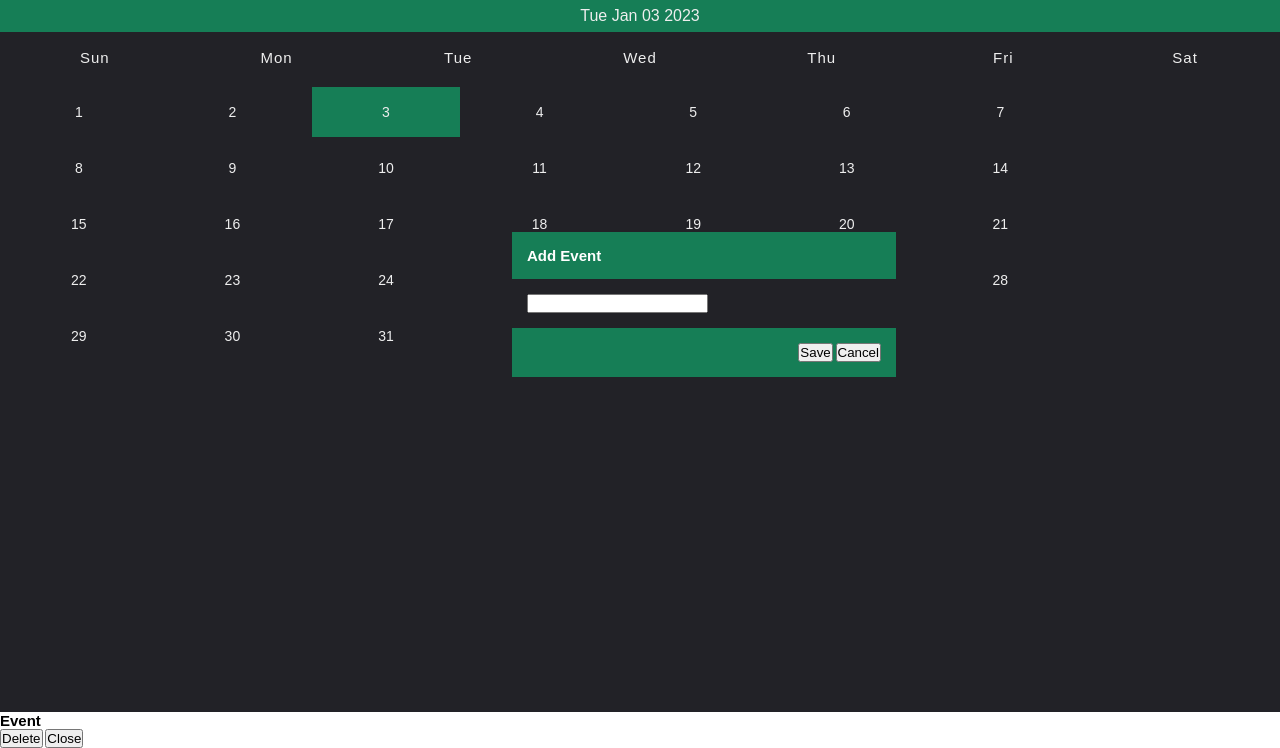
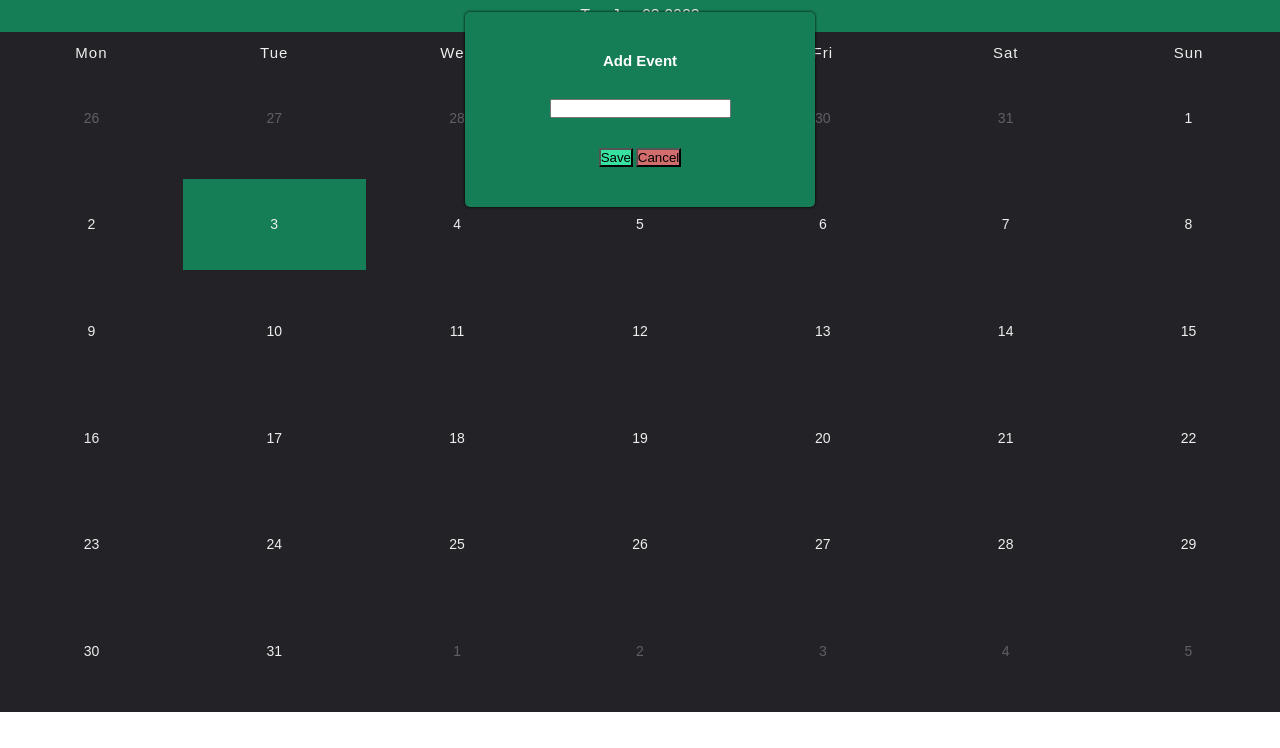
Before and after one commit to eichebe/Calendar, a plain HTML site: page Frondend/index.html in a window 1280 px wide. Both pictures are taken after a click on the element "10". Shown: the part 88-836 px from the top of the page. After the commit the page ends 800 px from the top, so only its background shows below. Drawn offline with Linux system fonts and the light colour scheme.

Commit message:
Css fixed and Events Work

```diff
--- a/Frondend/index.html
+++ b/Frondend/index.html
@@ -23,15 +23,15 @@
             <i id="nextMonth" class="gg-chevron-right"></i>
           </div>
           <div class="weekdays">
-            <div>Sun</div>
             <div>Mon</div>
             <div>Tue</div>
             <div>Wed</div>
             <div>Thu</div>
             <div>Fri</div>
             <div>Sat</div>
+            <div>Sun</div>
           </div>
-          <div class="days"></div>
+          <div id="calendar" class="days"></div>
         </div>
       </div>
 
@@ -56,16 +56,18 @@
     </div>
   </div>
 </div>
+<div id="deleteEventModal" class="modal">
 
-<div id="deleteEventModal">
-  <h2>Event</h2>
+  <div class="modal-content">
 
-  <p id="eventText"></p>
+    <div class="modal-header">
+      <h2><p id="eventText"></p></h2>
+    </div>
 
-  <button id="deleteButton">Delete</button>
-  <button id="closeButton">Close</button>
-</div>
-
+    <div class="modal-body">
+      <button id="deleteButton">Delete</button>
+      <button id="closeButton">Close</button>
+    </div>
 
       <script src="script.js"></script>
 </body>
--- a/Frondend/script.js
+++ b/Frondend/script.js
@@ -1,34 +1,64 @@
-//import { openModal} from '/.event.js';
 let clicked = null;
+let nav = 0;
 let events = localStorage.getItem('events') ? JSON.parse(localStorage.getItem('events')) : [];
-const date = new Date();
+//const date = new Date();
 const deleteEventModal = document.getElementById("deleteEventModal");
 const eventTitleInput = document.getElementById("event-title");
 const newEventModal = document.getElementById("modal");
+const calendar = document.getElementById("calendar");
 const eventForDay = events.find(e => e.date === clicked);
+const dt = new Date();
+
+
 
 
 function openModal(date){
     clicked = date;
-
+    const eventForDay = events.find(e => e.date === clicked);
+  console.log(eventForDay);
   if (eventForDay) {
+    if(newEventModal.style.display = "block"){
+      newEventModal.style.display = "none"
+    }
     document.getElementById("eventText").innerText = eventForDay.title;
     deleteEventModal.style.display = "block";
   } else {
-    newEventModal.style.display = "block";
+    if(deleteEventModal.style.display = "block"){
+      deleteEventModal.style.display = "none"
+    }
+      newEventModal.style.display = "block";
   }
   }
 
 function init () {
-    date.setDate(1);
+  const dt = new Date();
+  //date.setDate(1);
+  if (nav !==0) {
+    //selection for Buttons Month + nav
+    dt.setMonth;
+    dt.setDate(1);
+    dt.setMonth(new Date().getMonth() + nav);
+}
 
-const indexFirstDay = date.getDay();
+const day = dt.getDate();
+const month = dt.getMonth();
+const year = dt.getFullYear();
+const firstDayOfMonth = new Date(year, month, 1);
+const eventForDay = events.find(e => e.date === clicked);
+//const indexFirstDay = date.getDay();
+const dateString = firstDayOfMonth.toLocaleDateString("de-DE", {
+  weekday: 'long',
+  year: 'numeric',
+  month: 'numeric',
+  day: "numeric",
 
-const indexLastDay = new Date(date.getFullYear(), date.getMonth() + 1, 0).getDay();
+});
 
-const monthDays = document.querySelector(".days");
+const indexLastDay = new Date(dt.getFullYear(), dt.getMonth() + 1, 0).getDay();
 
+//const monthDays = document.querySelector(".days");
 
+const weekdays = ["Montag", "Dienstag", "Mittwoch", "Donnerstag", "Freitag", "Samstag", "Sonntag"];
 
 const months = [
     "January",
@@ -45,108 +75,83 @@ const months = [
     "December",
     ];
 
-const currentMonth = date.getMonth();
-const currentYear = date.getFullYear();
-const lastDay = new Date(date.getFullYear(), date.getMonth() + 1, 0).getDate();
-const prevLastDay = new Date(date.getFullYear(), date.getMonth(), 0).getDate();
-const firstDay = new Date(date.getFullYear(), date.getMonth(), 1).getDay();
+//const currentMonth = date.getMonth();
+//const currentYear = date.getFullYear();
+const lastDay = new Date(dt.getFullYear(), dt.getMonth() + 1, 0).getDate();
+const prevLastDay = new Date(dt.getFullYear(), dt.getMonth(), 0).getDate();
+//const firstDay = new Date(date.getFullYear(), date.getMonth(), 1).getDay();
+const daysInMonth = new Date(year, month + 1, 0).getDate();
 
+
+const padd = weekdays.indexOf(dateString.split(', ') [0]);
+const paddingDays = padd;
 
 const emptyCells = 7 - (indexLastDay + lastDay) % 7;
 const nextDays = emptyCells > 0 ? emptyCells : 7;
 
-//document.getElementById("saveButton").addEventListener("click", saveInput);
-document.getElementById("currentYear").innerText = date.getFullYear();
-document.getElementById("currentMonthDate").innerText = months[date.getMonth()];
+document.getElementById("currentYear").innerText = dt.getFullYear();
+document.getElementById("currentMonthDate").innerText =
+        `${dt.toLocaleDateString("en-us", { month: "long"})} `;
 document.getElementById("dateToday").innerText = new Date().toDateString();
 
+
 let days = "";
+//let eventDiv = null;
+let nextMonthPadding = 7 - (paddingDays + daysInMonth) % 7;
+let count = paddingDays;
+for(let i = 1; i <= paddingDays + daysInMonth; i++) {
+  const daySquare = document.createElement("div");
+  daySquare.classList.add("day");
+  const dayString = `${month + 1}/${i - paddingDays}/${year}`;
+  console.log(padd);
+  if(i > paddingDays) {
+      daySquare.innerText = i - paddingDays;
+      const eventForDay = events.find(e => e.date === dayString);
+      //highlight current day nav = 0 current month
+      if (i - paddingDays === day && nav === 0){
+           daySquare.id = "today";
+      }
 
-//Prev Month Days
-for(let x = indexFirstDay; x > 0; x--){
-    days+=`<div class="prev-date">${prevLastDay - x +1}</div>`
-}
 
-//Current Month Days
-for (let i = 1; i <= lastDay; i++){
-    //Today
-    if( i === new Date().getDate() && date.getMonth() === new Date().getMonth()){
-        days += `<div class="thisMonthDays" id="today">${i}</div>`;
-        if(eventForDay) {
-            const eventDiv = document.createElement("div");
-            eventDiv.classList.add("event");
-            eventDiv.innerText = eventForDay.title;
-            monthDays.appendChild(eventDiv);
-        }
-
-    }else{
-
-    days+=`<div class="thisMonthDays" id="${i}">${i}</div>`;
-
-    monthDays.innerHTML= days;
-    }
-}
-
-    //Days of next Month
-    for(let j = 1; j <= nextDays; j++) {
-        days += `<div class="next-date">${j}</div>`;
-        monthDays.innerHTML = days;
-    }
-    const thisMonthDaysElements = document.getElementsByClassName("thisMonthDays");
-
-    for (let i = 0; i < thisMonthDaysElements.length; i++) {
-      thisMonthDaysElements[i].addEventListener("click", (event) => {
-        // Your event listener code goes here
-
-        const clickedElement = event.target;
-        let date = clickedElement.innerText;
-        date = date + "/" + currentMonth + "/" + currentYear;
-        console.log(date);
-        openModal(date);
-
-        const eventForDay = events.find(e => e.date === clicked);
-
-        if (eventForDay) {
-          const daySquare = document.getElementById(`${i}`);
-          const eventDiv = document.createElement("div");
+      count += daysInMonth;
+      if (eventForDay) {
+        const eventDiv = document.createElement("div");
           eventDiv.classList.add("event");
           eventDiv.innerText = eventForDay.title;
           daySquare.appendChild(eventDiv);
       }
-      });
-    }
+      daySquare.addEventListener("click", () => openModal(dayString));
+  }else{
+    daySquare.innerText = prevLastDay - count + 1;
+    daySquare.classList.add("prevDate");
+    count --;
+  }
+  // Generate padding days for next month
+
+    //dom append child in calender
+    calendar.appendChild(daySquare);
+
+}
+if(i = paddingDays + daysInMonth){
+  for (let i = 1; i <= nextMonthPadding; i++) {
+    const day = document.createElement("div");
+    day.classList.add("day");
+    day.classList.add("nextDate");
+    day.innerText = i;
+    calendar.appendChild(day);
+  }
+}
+}
 
 
 
-};
-
-    //Button prev Month
-    document.getElementById("prevMonth").addEventListener("click", () => {
-        if (date.getMonth() === 0) {
-            date.setFullYear(date.getFullYear() - 1);
-            date.setMonth(11);
-          } else {
-            date.setMonth(date.getMonth() - 1);
-          }
-        init();
-    });
-
-    //Button next Month
-    document.getElementById("nextMonth").addEventListener("click", () => {
-        if (date.getMonth() === 12) {
-            date.setFullYear(date.getFullYear() + 1);
-            date.setMonth(0);
-          } else {
-            date.setMonth(date.getMonth() + 1);
-          }
-        init();
-    });
     function closeModal() {
 
       newEventModal.style.display = "none";
       deleteEventModal.style.display = "none";
       eventTitleInput.value = "";
       clicked = null;
+      calendar.innerHTML = '';
       init();
   }
 
@@ -172,7 +177,17 @@ for (let i = 1; i <= lastDay; i++){
       closeModal();
   }
     function initButtons () {
+      document.getElementById("nextMonth").addEventListener("click", () => {
+        nav++;
+        calendar.innerHTML = '';
+        init();
+    });
 
+    document.getElementById("prevMonth").addEventListener("click", () => {
+        nav--;
+        calendar.innerHTML = '';
+        init();
+    });
       document.getElementById("save-button").addEventListener("click", saveEvent);
       document.getElementById("cancel-button").addEventListener("click", closeModal);
 
--- a/Frondend/styles.css
+++ b/Frondend/styles.css
@@ -27,7 +27,7 @@ html {
 
 .month {
   width: 100%;
-  height: 12rem;
+  height: 15%;
   background-color: #167e56;
   display: flex;
   justify-content: space-between;
@@ -55,8 +55,7 @@ html {
 
 .weekdays {
   width: 100%;
-  height: 5rem;
-  padding: 0 0.4rem;
+  height: 5%;
   display: flex;
   align-items: center;
 }
@@ -72,76 +71,127 @@ html {
 }
 
 .days {
-  width: 90%;
+  width: 100%;
+  height:80%;
   display: flex;
   flex-wrap: wrap;
-  padding: 0.2rem;
 }
-
 .days div {
   font-size: 1.4rem;
-  margin: 0.3rem;
-  width: calc(90%/ 7);
-  height: 5rem;
+  width: calc(100%/ 7);
+  height: calc(100%/7);
   display: flex;
   justify-content: center;
   align-items: center;
 }
+.day{
+  width: 80%;
+  height: 80%;
+  position: relative;
+  display: flex;
+  flex-direction: column;
+  align-items: center;
+  justify-content: space-between;
+}
+
+
+.event{
+  font-size: 10px;
+  width: auto;
+  background-color: #167e56;
+  position: absolute;
+  top: calc(60% + 5px);
+  border-radius: 4px;
+  padding: 5px;
+}
+
+
 
 .days div:hover{
   background-color: #262626;
   border: 0.2rem solid #777;
   cursor: pointer;
 }
+#today .event {
+  background-color: #222227;
+}
 
-.prev-date{
-  opacity: 0.5;
+.prevDate{
+  opacity: 0.3;
 }
-.next-date {
-  opacity: 0.5;
+.nextDate {
+  opacity: 0.3;
 }
 
 #today {
   background-color: #167e56;
 }
-.modal {
+.modal{
   display: none;
-  position: fixed;
-  left: calc(80%/2);
-  top: calc(80%/2);
-  width: 30%;
-  height: 30%;
+  z-index: 20;
+  padding: 25px;
+  background-color: #167e56;
+  box-shadow: 0px 0px 3px black;
+  border-radius: 5px;
+  width: 350px;
+  top: 100px;
+  left: calc(50% - 175px);
+  position: absolute;
+  font-family: sans-serif;
+  text-align: center;
+  justify-content: center;
 }
 
-/* Modal content */
+
 .modal-content {
-  /* Style the modal content */
   position: relative;
-  background-color: #222227;
+  color: black;
   margin: auto;
   width: 100%;
-
 }
 
-/* Modal header */
+
 .modal-header {
-  /* Style the modal header */
   padding: 15px;
   background-color: #167e56;
   color: white;
 }
 
-/* Modal body */
+
 .modal-body {
-  /* Style the modal body */
   padding: 15px;
+  color: #12121f;
 }
 
-/* Modal footer */
 .modal-footer {
-  /* Style the modal footer */
   padding: 15px;
   background-color: #167e56;
   color: white;
-  text-align: right;
+  text-align: center;
 }
+
+
+
+#deleteEventModal {
+  display: none;
+  z-index: 20;
+  padding: 25px;
+  background-color: #167e56;
+  box-shadow: 0px 0px 3px black;
+  border-radius: 5px;
+  width: 350px;
+  top: 100px;
+  left: calc(50% - 175px);
+  position: absolute;
+  font-family: sans-serif;
+  text-align: center;
+}
+#cancel-button, #deleteButton {
+  background-color: #d36c6c;
+}
+#save-button, #closeButton {
+  background-color: #37e2a1;
+}
+#eventText {
+  font-size: 18px;
+}
```
Also changed, not shown: Frondend/test.js (added, +86 -0 lines).
